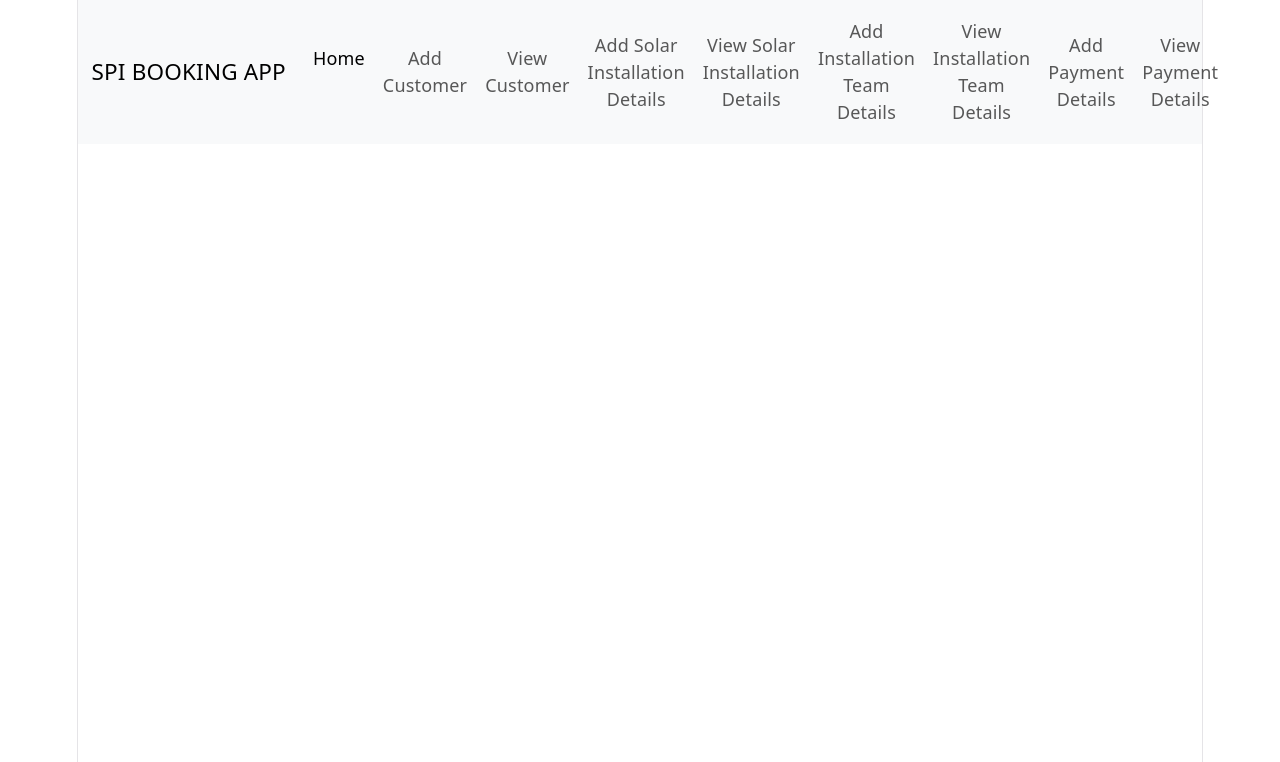
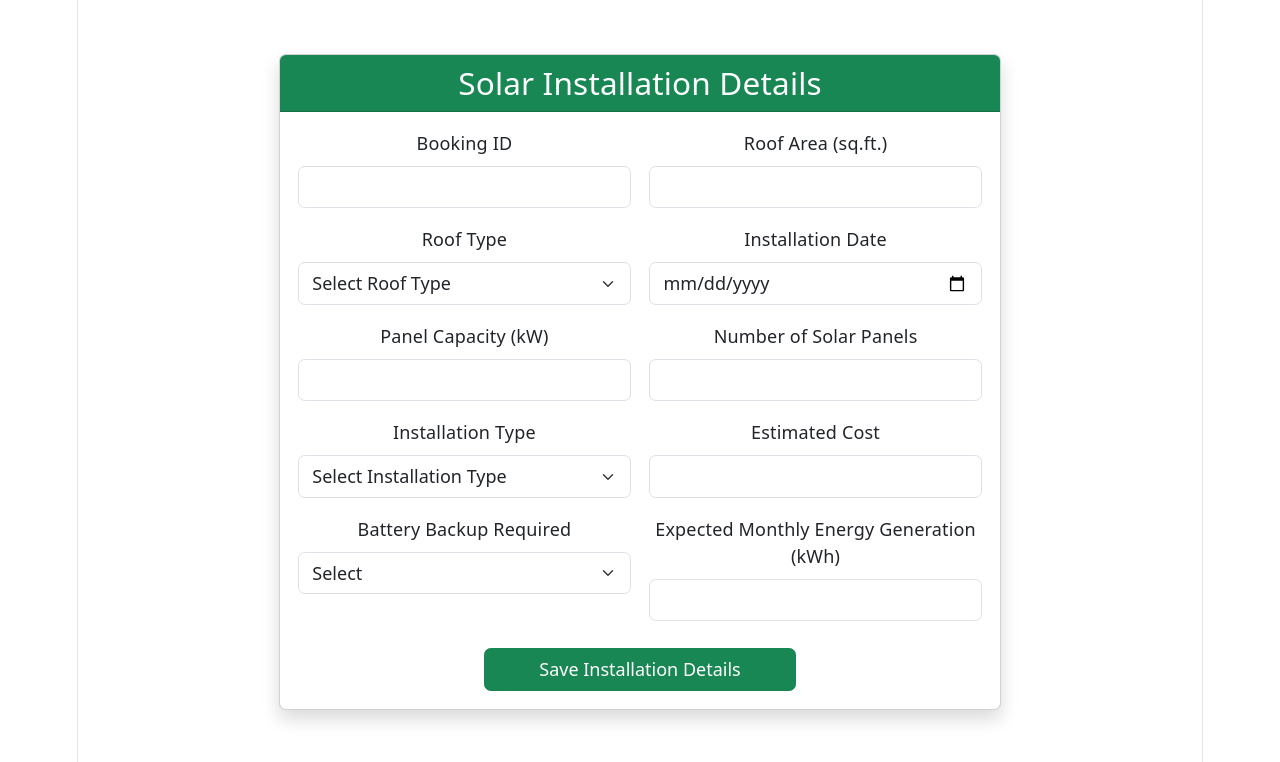
Before and after one commit to a5hil/solar-panel-installation-booking-app, a React (Vite) app: page /viewpayment in a window 1280 px wide. Shown: the top 762 px of the page. Built offline with nearby package versions, Linux system fonts and the light colour scheme.

Commit message:
AddSolar

```diff
--- a/src/App.jsx
+++ b/src/App.jsx
@@ -1,6 +1,7 @@
 import { BrowserRouter, Route, Routes } from 'react-router-dom'
 import './App.css'
 import NavBar from './components/NavBar'
+import AddSolar from './components/AddSolar'
 
 function App() {
 
@@ -25,7 +26,8 @@ function App() {
     </Routes>
 
     </BrowserRouter> */}
-    <NavBar/>
+
+    <AddSolar/>
     </>
   )
 }
--- /dev/null
+++ b/src/components/AddSolar.jsx
@@ -0,0 +1,222 @@
+import axios from "axios";
+import React, { useState } from "react";
+
+const AddSolar = () => {
+  const [input, changeInput] = useState({
+    bookingId: "",
+    roofArea: "",
+    roofType: "",
+    installationDate: "",
+    panelCapacity: "",
+    numberOfSolarPanels: "",
+    installationType: "",
+    estimatedCost: "",
+    batteryBackupRequired: "",
+    expectedMonthlyEnergyGeneration: "",
+  });
+
+  const [message, setMessage] = useState("");
+  const [error, setError] = useState("");
+
+  const inputHandler = (e) => {
+    changeInput({ ...input, [e.target.name]: e.target.value });
+  };
+
+  const readValues = () => {
+    axios
+      .post("http://localhost:3000/", input)
+      .then(() => {
+        setMessage("Solar installation details added successfully");
+        setError("");
+
+        changeInput({
+          bookingId: "",
+          roofArea: "",
+          roofType: "",
+          installationDate: "",
+          panelCapacity: "",
+          numberOfSolarPanels: "",
+          installationType: "",
+          estimatedCost: "",
+          batteryBackupRequired: "",
+          expectedMonthlyEnergyGeneration: "",
+        });
+      })
+      .catch((err) => {
+        setMessage("");
+
+        if (err.response) {
+          setError(err.response.data.message);
+        } else {
+          setError("Something went wrong");
+        }
+      });
+  };
+
+  return (
+    <div className="container mt-5">
+      <div className="row justify-content-center">
+        <div className="col-lg-8">
+          <div className="card shadow">
+            <div className="card-header bg-success text-white">
+              <h3 className="text-center mb-0">
+                Solar Installation Details
+              </h3>
+            </div>
+
+            <div className="card-body">
+              {message && (
+                <div className="alert alert-success">{message}</div>
+              )}
+
+              {error && (
+                <div className="alert alert-danger">{error}</div>
+              )}
+
+              <div className="row g-3">
+
+                <div className="col-md-6">
+                  <label className="form-label">Booking ID</label>
+                  <input
+                    type="text"
+                    className="form-control"
+                    name="bookingId"
+                    value={input.bookingId}
+                    onChange={inputHandler}
+                  />
+                </div>
+
+                <div className="col-md-6">
+                  <label className="form-label">Roof Area (sq.ft.)</label>
+                  <input
+                    type="number"
+                    className="form-control"
+                    name="roofArea"
+                    value={input.roofArea}
+                    onChange={inputHandler}
+                  />
+                </div>
+
+                <div className="col-md-6">
+                  <label className="form-label">Roof Type</label>
+                  <select
+                    className="form-select"
+                    name="roofType"
+                    value={input.roofType}
+                    onChange={inputHandler}
+                  >
+                    <option value="">Select Roof Type</option>
+                    <option value="Concrete">Concrete</option>
+                    <option value="Metal">Metal</option>
+                    <option value="Tile">Tile</option>
+                    <option value="Flat">Flat</option>
+                  </select>
+                </div>
+
+                <div className="col-md-6">
+                  <label className="form-label">Installation Date</label>
+                  <input
+                    type="date"
+                    className="form-control"
+                    name="installationDate"
+                    value={input.installationDate}
+                    onChange={inputHandler}
+                  />
+                </div>
+
+                <div className="col-md-6">
+                  <label className="form-label">Panel Capacity (kW)</label>
+                  <input
+                    type="number"
+                    step="0.1"
+                    className="form-control"
+                    name="panelCapacity"
+                    value={input.panelCapacity}
+                    onChange={inputHandler}
+                  />
+                </div>
+
+                <div className="col-md-6">
+                  <label className="form-label">Number of Solar Panels</label>
+                  <input
+                    type="number"
+                    className="form-control"
+                    name="numberOfSolarPanels"
+                    value={input.numberOfSolarPanels}
+                    onChange={inputHandler}
+                  />
+                </div>
+
+                <div className="col-md-6">
+                  <label className="form-label">Installation Type</label>
+                  <select
+                    className="form-select"
+                    name="installationType"
+                    value={input.installationType}
+                    onChange={inputHandler}
+                  >
+                    <option value="">Select Installation Type</option>
+                    <option value="Residential">Residential</option>
+                    <option value="Commercial">Commercial</option>
+                  </select>
+                </div>
+
+                <div className="col-md-6">
+                  <label className="form-label">Estimated Cost</label>
+                  <input
+                    type="number"
+                    className="form-control"
+                    name="estimatedCost"
+                    value={input.estimatedCost}
+                    onChange={inputHandler}
+                  />
+                </div>
+
+                <div className="col-md-6">
+                  <label className="form-label">
+                    Battery Backup Required
+                  </label>
+                  <select
+                    className="form-select"
+                    name="batteryBackupRequired"
+                    value={input.batteryBackupRequired}
+                    onChange={inputHandler}
+                  >
+                    <option value="">Select</option>
+                    <option value="Yes">Yes</option>
+                    <option value="No">No</option>
+                  </select>
+                </div>
+
+                <div className="col-md-6">
+                  <label className="form-label">
+                    Expected Monthly Energy Generation (kWh)
+                  </label>
+                  <input
+                    type="number"
+                    className="form-control"
+                    name="expectedMonthlyEnergyGeneration"
+                    value={input.expectedMonthlyEnergyGeneration}
+                    onChange={inputHandler}
+                  />
+                </div>
+
+                <div className="col-12 text-center mt-4">
+                  <button
+                    className="btn btn-success px-5"
+                    onClick={readValues}
+                  >
+                    Save Installation Details
+                  </button>
+                </div>
+
+              </div>
+            </div>
+          </div>
+        </div>
+      </div>
+    </div>
+  );
+};
+
+export default AddSolar;
```
